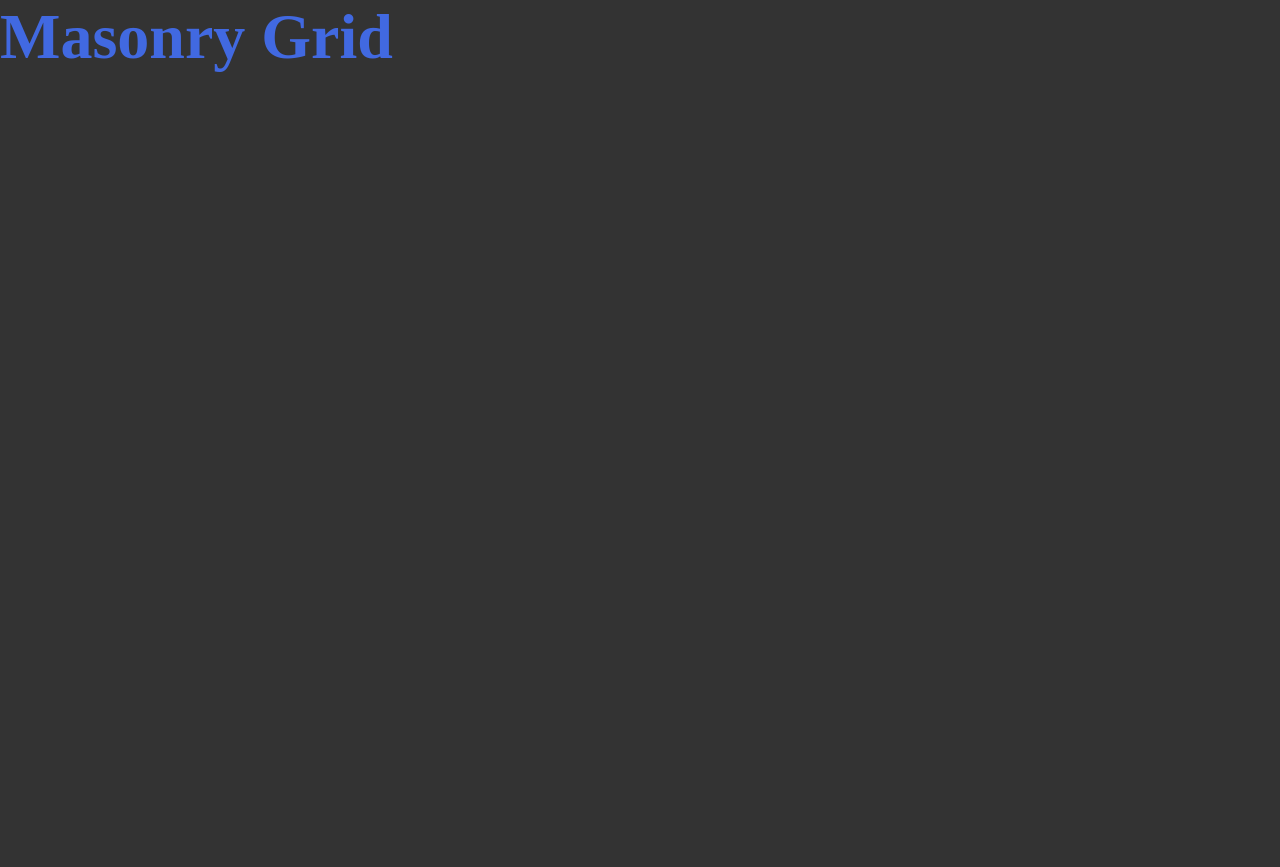
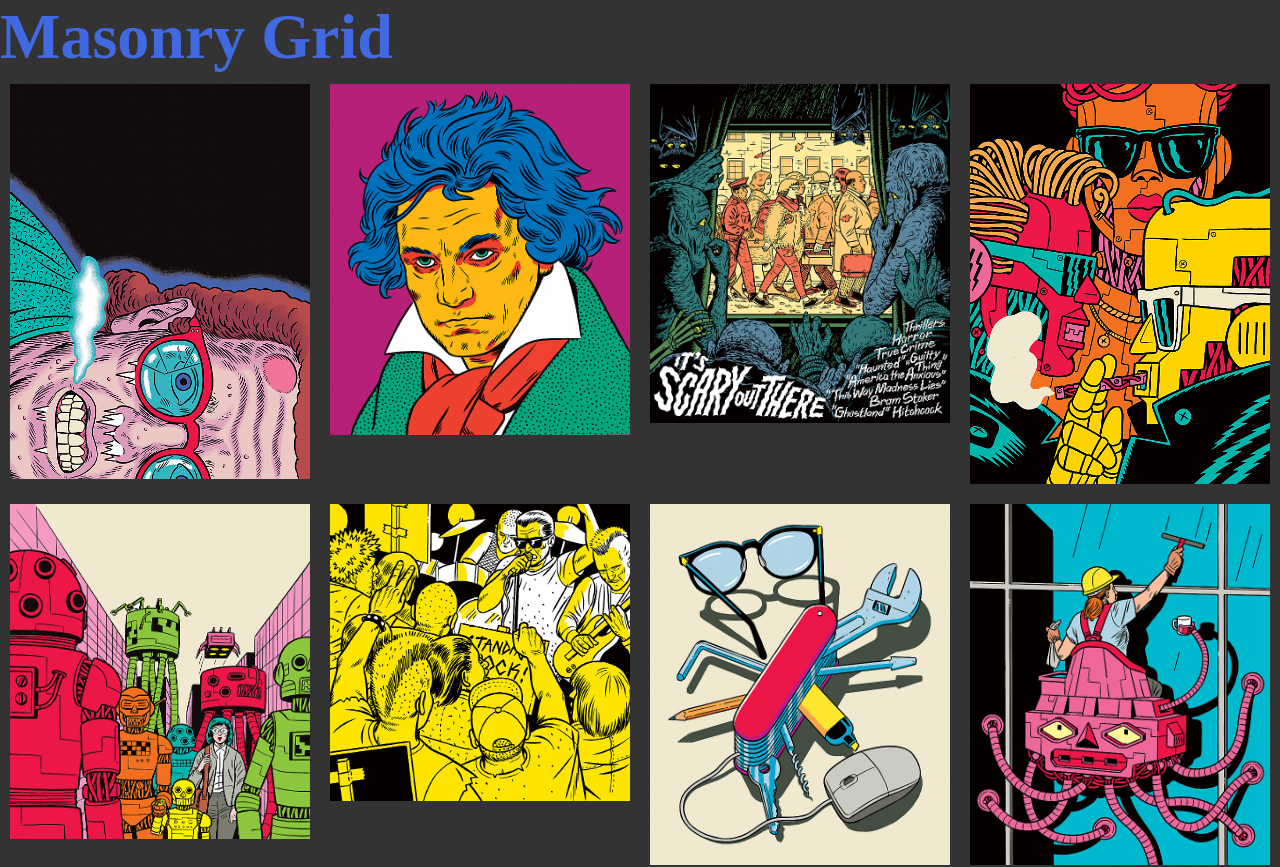
Before and after one commit to kstopka/how_to_react, a React (Create React App) app: page / in a window 1280 px wide. Shown: the top 867 px of the page. Before the commit the page ends 800 px from the top, so only its background shows below. Built offline with nearby package versions, Linux system fonts and the light colour scheme.

Commit message:
masonry grid

```diff
--- a/src/react_TS/4_MasonryGrid/components/MasonryGridCell.tsx
+++ b/src/react_TS/4_MasonryGrid/components/MasonryGridCell.tsx
@@ -3,12 +3,14 @@ import { FunctionComponent } from "react";
 import images from "../Hooks/images";
 import "../css/masnory-grid-cell.css";
 
-interface MasonryGridCellProps {}
+interface MasonryGridCellProps {
+    img: string;
+}
 
-const MasonryGridCell: FunctionComponent<MasonryGridCellProps> = () => {
+const MasonryGridCell: FunctionComponent<MasonryGridCellProps> = ({ img }) => {
     return (
         <div className="masnory-grid-cell">
-            <img src={images[1]} alt="" />
+            <img src={img} alt="" />
         </div>
     );
 };
--- a/src/react_TS/4_MasonryGrid/components/MasonryGridColumn.tsx
+++ b/src/react_TS/4_MasonryGrid/components/MasonryGridColumn.tsx
@@ -8,7 +8,11 @@ interface MasonryGridColumnProps {
 }
 
 const MasonryGridColumn: FunctionComponent<MasonryGridColumnProps> = ({ img }) => {
-    return <div className="masonry-grid-column"></div>;
+    return (
+        <div className="masonry-grid-column">
+            <MasonryGridCell img={img} />
+        </div>
+    );
 };
 
 export default MasonryGridColumn;
--- a/src/react_TS/4_MasonryGrid/css/grid-wrapper.css
+++ b/src/react_TS/4_MasonryGrid/css/grid-wrapper.css
@@ -1,5 +1,9 @@
 .grid-wrapper {
   display: -ms-grid;
   display: grid;
+  -ms-grid-columns: (25%)[4];
+      grid-template-columns: repeat(4, 25%);
+  -ms-grid-rows: masonry;
+      grid-template-rows: masonry;
 }
 /*# sourceMappingURL=grid-wrapper.css.map */
--- a/src/react_TS/4_MasonryGrid/css/grid-wrapper.sass
+++ b/src/react_TS/4_MasonryGrid/css/grid-wrapper.sass
@@ -1,2 +1,4 @@
 .grid-wrapper
     display: grid
+    grid-template-columns: repeat( 4, 25%)
+    grid-template-rows: masonry
```
Also changed, not shown: 1 other file (tests, documents, lock files or other folders).
